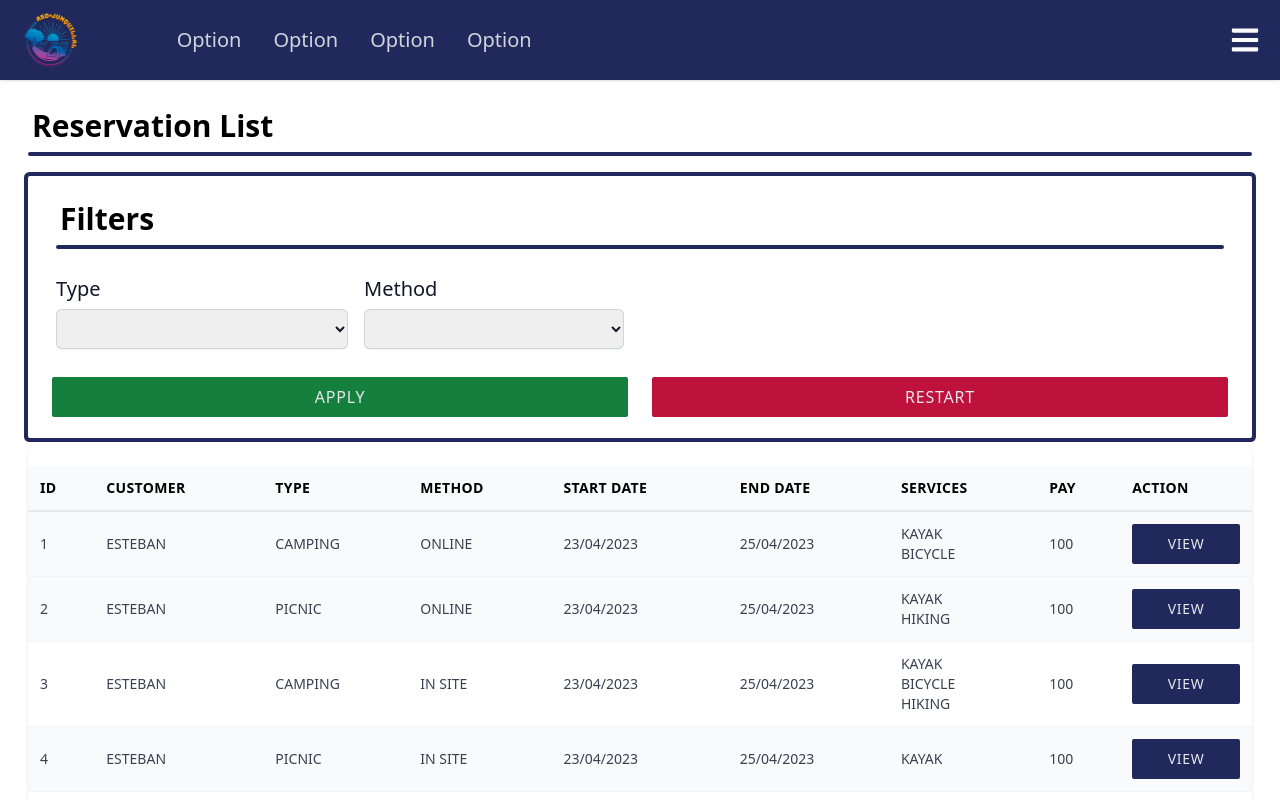
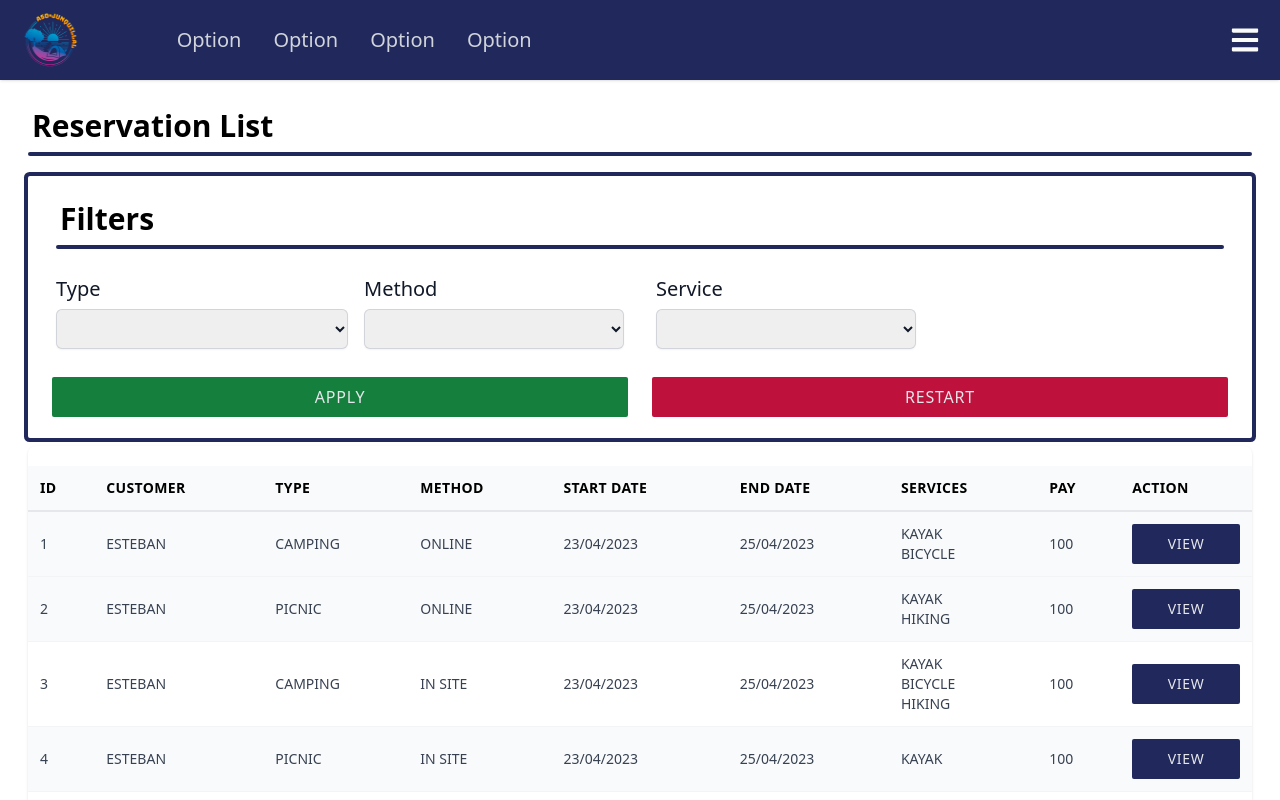
Before and after one commit to estebancb03/LosOsitos_ci0128_23a, a React (Vite) app in the folder src/Frontend/: page /operator/reservation-list in a window 1280 px wide. Shown: the top 800 px of the page. Built offline with nearby package versions, Linux system fonts and the light colour scheme.

Commit message:
Corrección del método de filtro de servicios y se agrega su repectivo dropdown

```diff
--- a/src/Frontend/src/pages/ReservationList.jsx
+++ b/src/Frontend/src/pages/ReservationList.jsx
@@ -76,23 +76,36 @@ const ReservationList = () => {
   // Method that applys the type filter
   const applyTypeFilter = (filter) => {
     setTypeFilter(filter);
-    const recordsFiltered = ReservationTestData.filter(record => record.type === typeFilter);
-    typeFilter !== "" ? setReservationRecords(recordsFiltered) : setReservationRecords(ReservationTestData);
-  }
+    const recordsFiltered = ReservationTestData.filter(
+      (record) => record.type === typeFilter
+    );
+    typeFilter !== ""
+      ? setReservationRecords(recordsFiltered)
+      : setReservationRecords(ReservationTestData);
+  };
 
   // Method that applys the method filter
   const applyMethodFilter = (filter) => {
     setMethodFilter(filter);
-    const recordsFiltered = ReservationTestData.filter(record => record.method === methodFilter);
-    methodFilter !== "" ? setReservationRecords(recordsFiltered) : setReservationRecords(ReservationTestData);
-  }
+    const recordsFiltered = ReservationTestData.filter(
+      (record) => record.method === methodFilter
+    );
+    methodFilter !== ""
+      ? setReservationRecords(recordsFiltered)
+      : setReservationRecords(ReservationTestData);
+  };
 
-   // Method that applys the service filter
-   const applyServiceFilter = (filter) => {
+  // Method that applys the service filter
+  const applyServiceFilter = (filter) => {
     setServiceFilter(filter);
-    const recordsFiltered = ReservationTestData.filter(record => record.services.includes(serviceFilter));
-    methodFilter !== "" ? setReservationRecords(recordsFiltered) : setReservationRecords(ReservationTestData);
-  }
+    const recordsFiltered = ReservationTestData.filter((record) =>
+      record.services.some((service) => service.name === serviceFilter)
+    );
+    console.log(recordsFiltered);
+    methodFilter !== ""
+      ? setReservationRecords(recordsFiltered)
+      : setReservationRecords(ReservationTestData);
+  };
 
   // The data is loaded to the state
   useEffect(() => {
@@ -105,7 +118,7 @@ const ReservationList = () => {
       <Container>
         <Title name="Reservation List" />
         {/* Filter elements */}
-        <FiltersContainer applyFunction={applyMethodFilter}>
+        <FiltersContainer applyFunction={applyServiceFilter}>
           <span className="">
             <DropDownSelect
               text="Type"
@@ -120,6 +133,14 @@ const ReservationList = () => {
               disabled={false}
               options={["", "Online", "In site"]}
               onChangeFunction={setMethodFilter}
+            />
+          </span>
+          <span className="mx-4 sm:mt-4 sm:mx-0">
+            <DropDownSelect
+              text="Service"
+              disabled={false}
+              options={["", "Kayak", "Bicycle"]}
+              onChangeFunction={setServiceFilter}
             />
           </span>
         </FiltersContainer>
```
